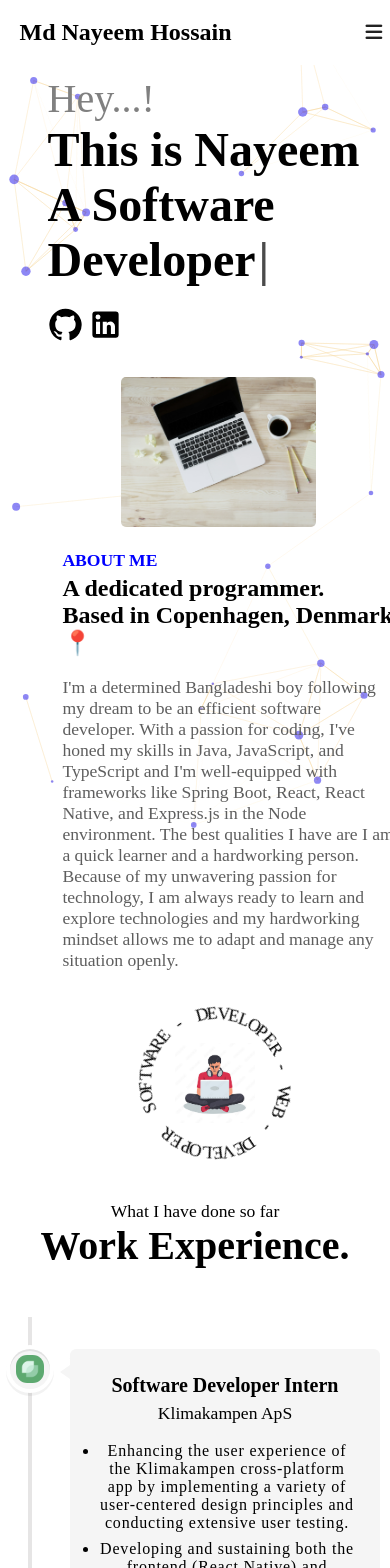
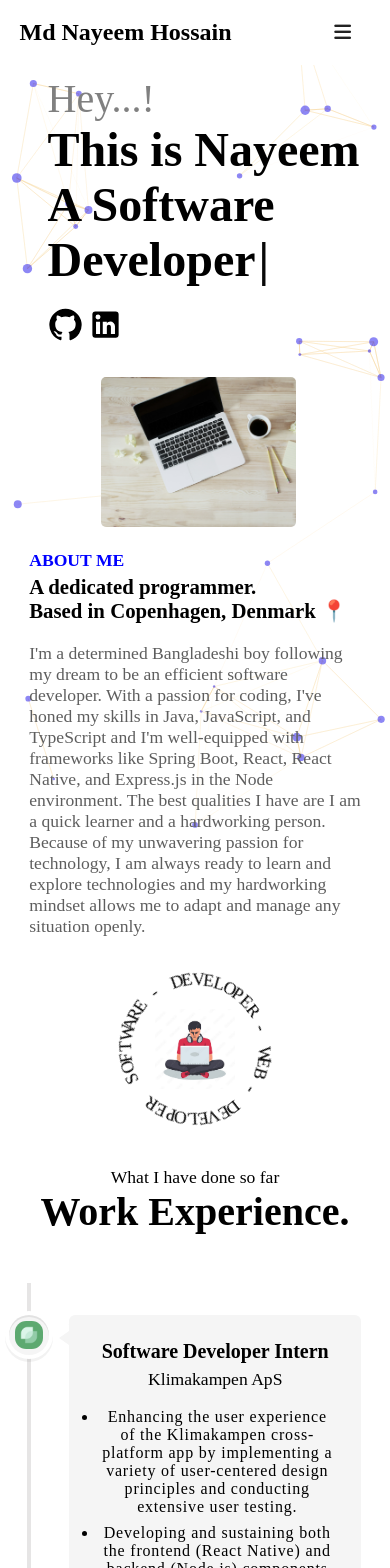
Before and after one commit to M-N-Hossain/Portfolio_V2, a React (Vite) app: page / in a window 390 px wide. Shown: the top 1568 px of the page. Built offline with nearby package versions, Linux system fonts and the light colour scheme.

Commit message:
fixed media stylinlg

```diff
--- a/src/components/Footer.jsx
+++ b/src/components/Footer.jsx
@@ -11,13 +11,13 @@ export default function Footer() {
       </div>
       <div className="icons">
         <a href="https://github.com/M-N-Hossain" target="blank">
-          <GitHubIcon style={{ fontSize: 35, marginRight: "5px" }} />
+          <GitHubIcon className="icon" />
         </a>
         <a
           href="https://www.linkedin.com/in/md-nayeem-hossain-86702921b/"
           target="blank"
         >
-          <LinkedInIcon style={{ fontSize: 35, marginRight: "5px" }} />
+          <LinkedInIcon className="icon" />
         </a>
       </div>
     </div>
--- a/src/styles/aboutMe.css
+++ b/src/styles/aboutMe.css
@@ -51,18 +51,23 @@
 
 @media (max-width: 480px) {
     .aboutMe{
-        /* display: inline; */
         flex-direction: column;
-        /* align-items: first baseline; */
-        /* justify-content: start; */
+        position: relative;
+        right: 5%;
     }
 
     .imgContainer{
         height: 150px;
         width: 50%;
+        align-self: center;
     }
     .infoContainer{
         margin-top: 10%;
-        width: 86%;
+        width: 85%;
+        position: relative;
+        left: 2%;
+    }
+    .infoContainer h3{
+        font-size: 1.3rem;
     }
 }
--- a/src/styles/experience.css
+++ b/src/styles/experience.css
@@ -64,3 +64,10 @@
 .points li{
     margin-bottom: 8px;
 }
+
+@media (max-width: 480px) {
+    .experienceList{
+        width: 95%;
+    }
+
+}
--- a/src/styles/footer.css
+++ b/src/styles/footer.css
@@ -17,3 +17,21 @@
 .footer a{
     color: unset;
 }
+
+.footer .icon{
+    font-size: 35px;
+    margin-right: 5px;
+}
+
+@media (max-width: 480px) {
+
+    .footer p{
+        font-size: 0.8rem;
+    }
+
+    .footer .icon{
+        font-size: 30px;
+        margin-right: 5px;
+    }
+
+}
--- a/src/styles/hero.css
+++ b/src/styles/hero.css
@@ -45,7 +45,6 @@
     background-image: url(../assets/CodeSnippet.png);
     background-size: cover;
     position: relative;
-    /* right: 5%; */
     top: 10px;
 }
 
@@ -54,9 +53,18 @@
         visibility: hidden;
         position: absolute;
     }
+
     .myInfo{
-        width: 100%;
+        width: 97.5%;
         margin-top: 8%;
     }
 
+
+    .myInfo .secText{
+        /* margin-bottom: 50%; */
+        height: 110px;
+        width: 90%;
+    }
+
+
 }
--- a/src/styles/navbar.css
+++ b/src/styles/navbar.css
@@ -74,7 +74,8 @@ nav{
     .burgerMenuIcons{
         display: block;
         cursor: pointer;
-        margin-right: 2%;
+        position: relative;
+        right: 10%;
     }
     .burgerMenuIcons i{
         font-size: 1.2rem;
--- a/src/styles/projects.css
+++ b/src/styles/projects.css
@@ -95,12 +95,12 @@ img{
     }
     .project{
         flex-direction: column;
-        margin-bottom: 5%;
+        margin-bottom: -30%;
 
     }
     .projectReverse{
         flex-direction: column;
-        margin-bottom: 5%;
+        margin-bottom: -30%;
     }
     .websiteImg{
         width: 100%;
--- a/src/styles/skills.css
+++ b/src/styles/skills.css
@@ -54,7 +54,7 @@
 
 @media (max-width: 480px){
     .skills{
-        margin-left: 5%;
+        /* margin-left: 5%; */
     }
     .tech{
         width: 46%;
```
